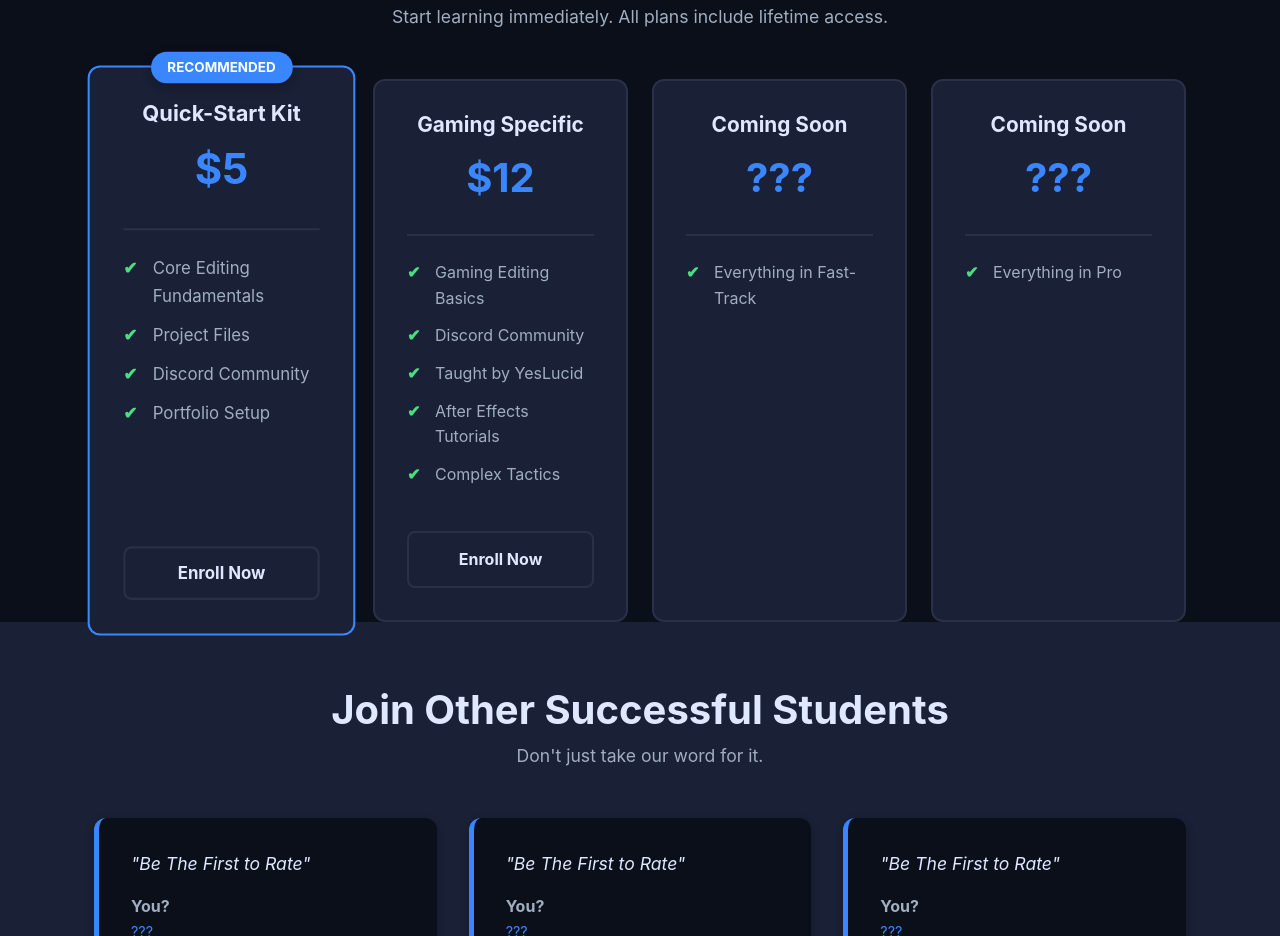
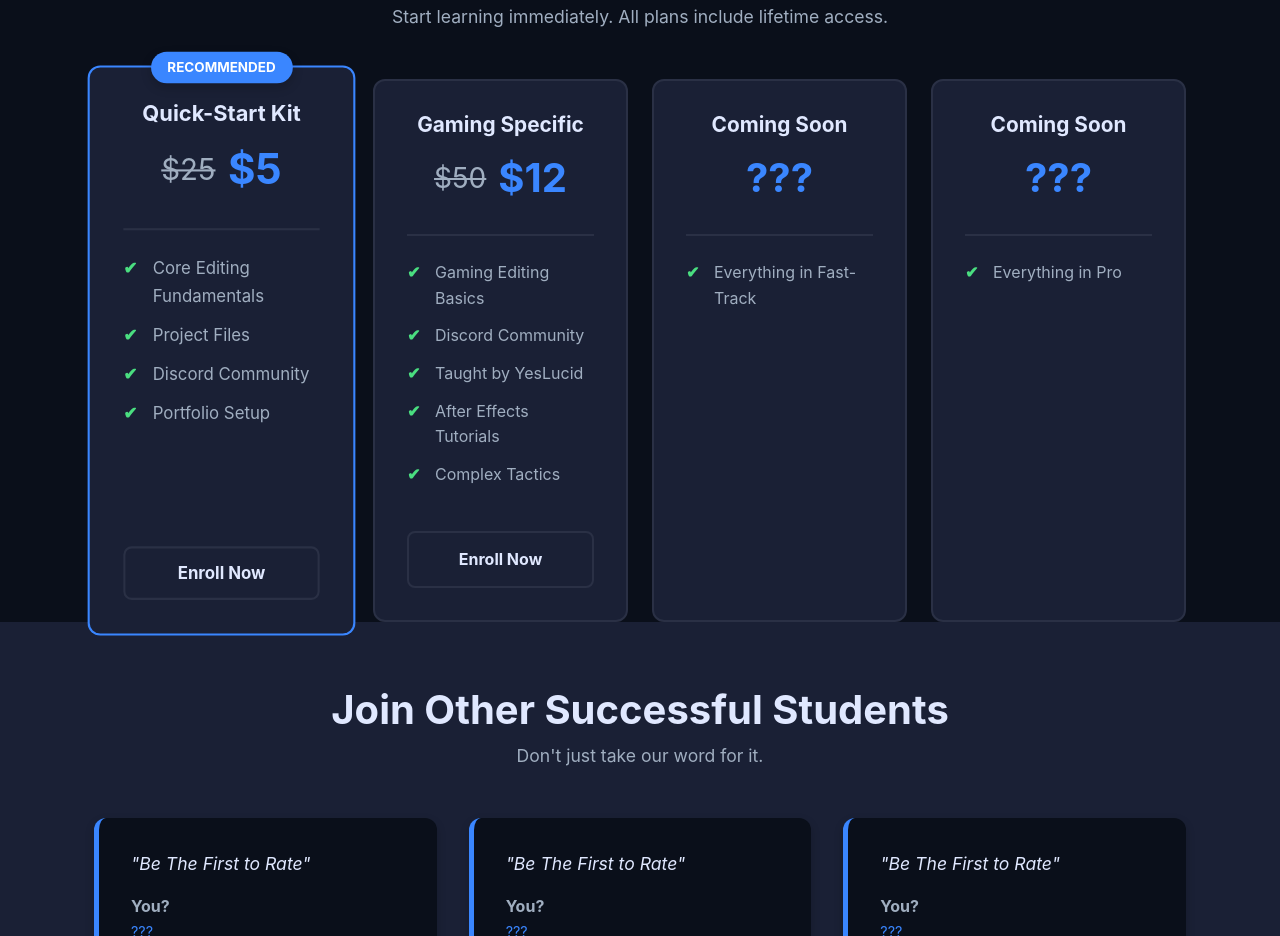
Before and after one commit to Timthetitan01/edit, a plain HTML site: page index.html in a window 1280 px wide. Shown: the part 1146-2082 px from the top of the page. Drawn offline with Linux system fonts and the light colour scheme; no server answers.

Commit message:
Add price wrapper and original price styles

```diff
--- a/index.html
+++ b/index.html
@@ -668,6 +668,20 @@
             to { transform: rotate(360deg); }
         }
 
+        .price-wrapper {
+            display: flex;
+            align-items: center; /* Vertically center the prices */
+            justify-content: center; /* Horizontally center */
+            gap: 0.75rem; /* Space between old and new price */
+        }
+
+        .price-original {
+            font-size: 1.75rem; /* Make it noticeably smaller */
+            font-weight: 400;
+            color: var(--text-medium); /* Use the muted text color */
+            text-decoration: line-through; /* This crosses it out */
+        }
+
     </style>
 
     <script src="https://www.gstatic.com/firebasejs/9.23.0/firebase-app-compat.js"></script>
@@ -741,11 +755,13 @@
                         <p>Start learning immediately. All plans include lifetime access.</p>
                     </div>
                     <div class="pricing-grid">
-                        <div class="price-card recommended">
+                     <div class="price-card recommended">
                             <div class="price-card-header">
                                 <h3>Quick-Start Kit</h3>
-                                <div class="price">$5</div>
-                            </div>
+                                <div class="price-wrapper">
+                                    <span class="price-original">$25</span>
+                                    <span class="price">$5</span></div>
+                                </div>
                             <ul class="price-card-features">
                                 <li>Core Editing Fundamentals</li>
                                 <li>Project Files</li>
@@ -759,8 +775,10 @@
                         <div class="price-card">
                             <div class="price-card-header">
                                 <h3>Gaming Specific</h3>
-                                <div class="price">$12</div>
-                            </div>
+                                 <div class="price-wrapper">
+                                    <span class="price-original">$50</span>
+                                    <span class="price">$12</span></div>
+                                </div>
                             <ul class="price-card-features">
                                 <li>Gaming Editing Basics</li>
                                 <li>Discord Community</li>
```
